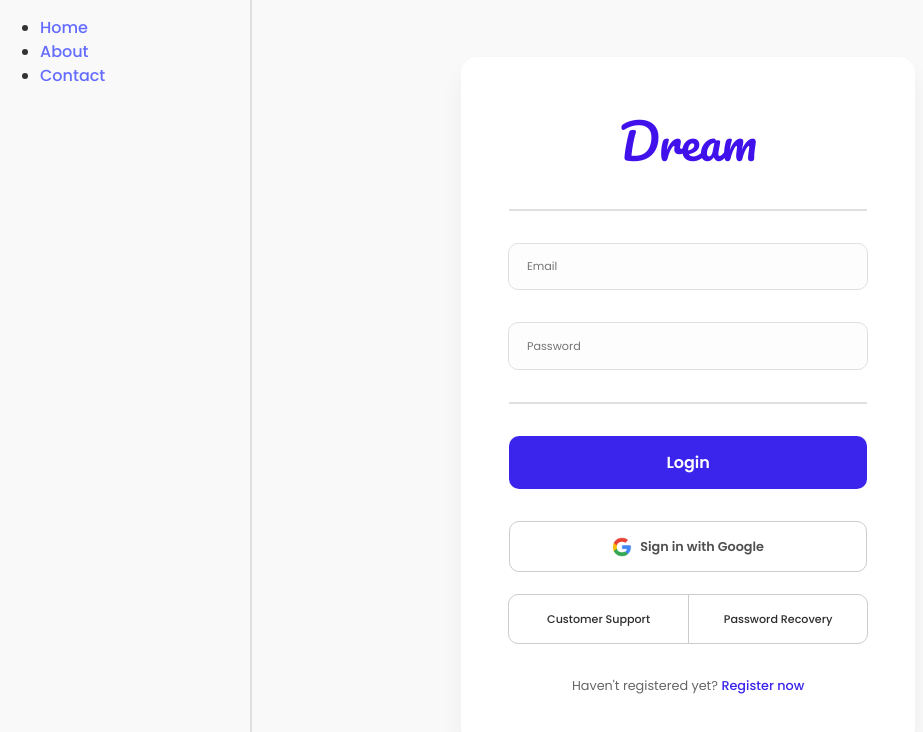
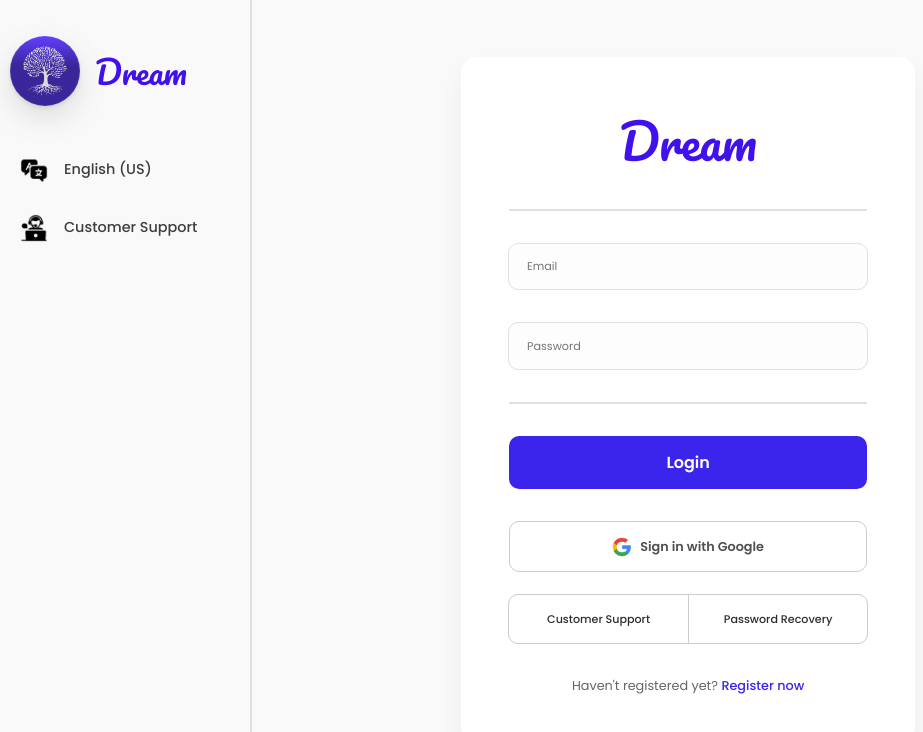
Before and after one commit to PusakStar/testdesktopapp, a React (Vite) app: page / in a window 1280 px wide. Shown: the top 732 px of the page, without its empty margins (0-923 px from the left). Built offline with nearby package versions, Linux system fonts and the light colour scheme; a web font is replaced by a local one.

Commit message:
lil changes

```diff
--- a/src/components/layout/sidebar.tsx
+++ b/src/components/layout/sidebar.tsx
@@ -1,18 +1,26 @@
+import dreamicon from "../../assets/dreamicon.png";
+import LanguageIcon from "../../assets/language.png";
+import CustomerSupportIcon from "../../assets/cp.png";
 
-
-export default function Sidebar() {
+export default function loginsidebar() {
   return (
     <div className="sidebar">
-      <div className="icontitle__wrapper">
-        <div className="iconcircle">
-
+        <div className="dream-icon__wrapper">
+            <div className="circle-dreamicon">
+                <img src={dreamicon} alt="dreamicon" />
+            </div>
+            <h2>Dream</h2>
         </div>
-      </div>
-      <ul>
-        <li><a href="#home">Home</a></li>
-        <li><a href="#about">About</a></li>
-        <li><a href="#contact">Contact</a></li>
-      </ul>
+        <ul className="sidebar-item">
+          <li>
+            <img src={LanguageIcon} alt="LanguageIcon" />
+            <a href="#Language">English (US)</a>
+          </li>
+          <li>
+            <img src={CustomerSupportIcon} alt="CustomerSupportIcon" />
+            <a href="#CS">Customer Support</a>
+          </li>
+        </ul>
     </div>
   );
 }
```
